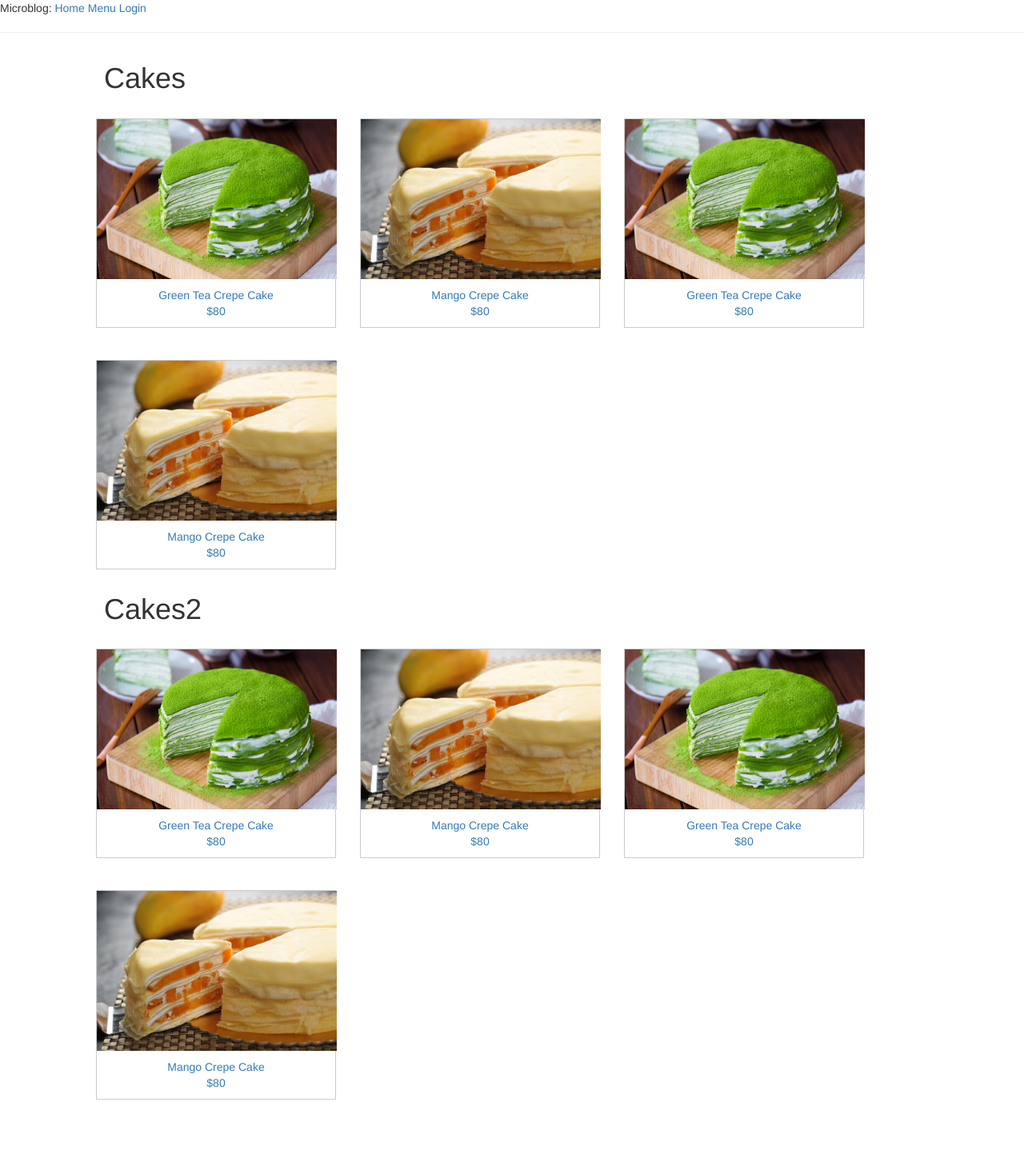
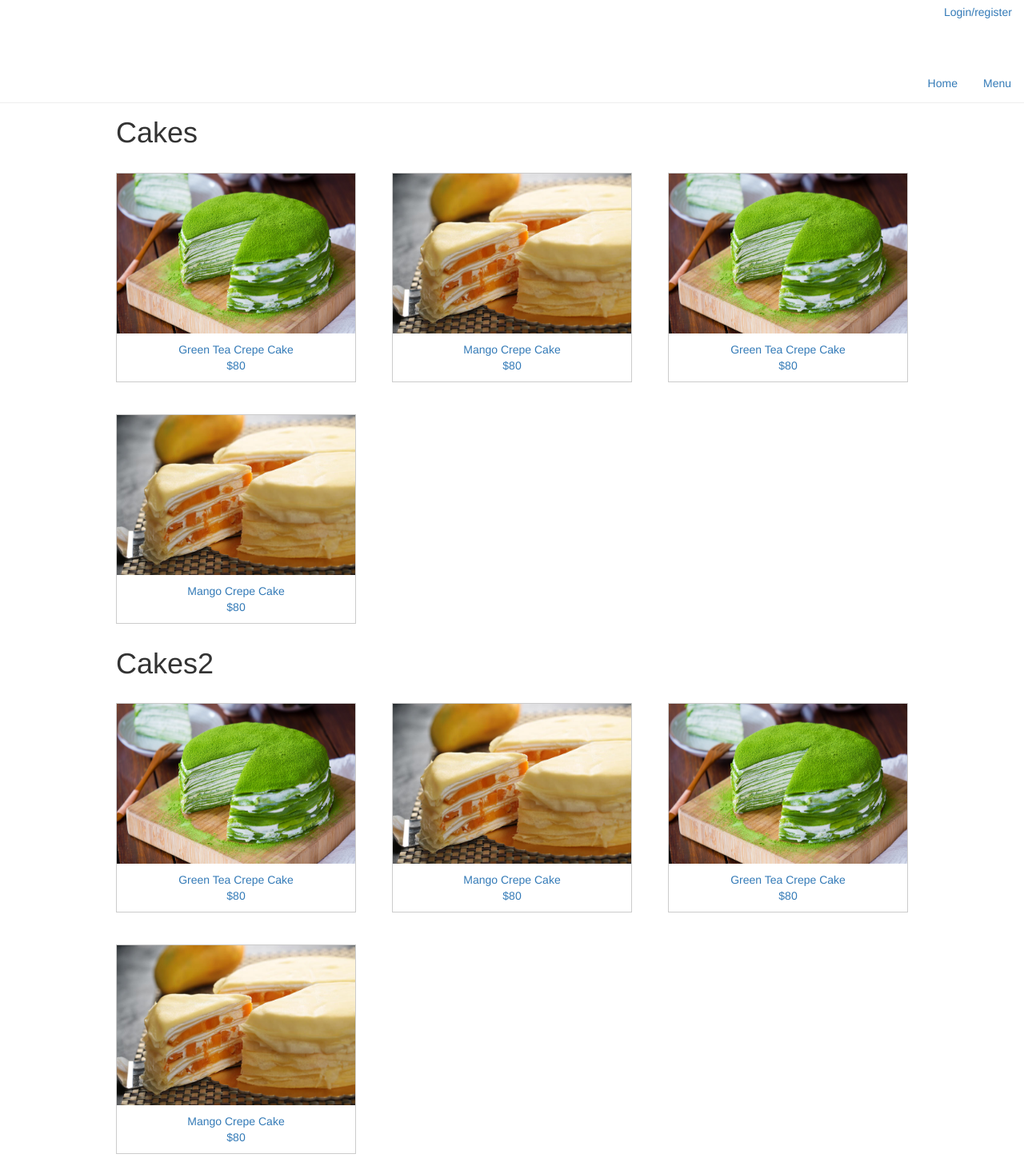
Before and after one commit to sengfung27/Python-Online-Ordering-System, a Flask app: page /menu in a window 1280 px wide. Shown: the whole page at 80% size. Before the commit the page ends 1375 px from the top, so only its background shows below. Run offline with Flask 2, Linux system fonts and the light colour scheme; some libraries are stand-ins or nearby versions.

Commit message:
add some css files

```diff
--- /dev/null
+++ b/app/static/css/base.css
@@ -0,0 +1,41 @@
+.header {
+ 	padding: 40px;
+}
+
+h1 {
+	margin: 10px 45px;
+}
+
+.nav {
+ 	overflow: hidden;
+
+}
+
+.nav a {
+ 	float: right;
+ 	display: block;
+ 	text-align: center;
+ 	padding: 14px 16px;
+ 	/*color: white;*/
+ 	text-decoration: none;
+}
+/*
+ .nav a:hover {
+ 	background-color: darkgrey;
+ }
+*/
+
+.user_login {
+ 	float: right;
+ 	position: absolute;
+ 	top: 0;
+ 	right: 0;
+ 	padding-right: 16px;
+ 	padding-top: 5px;
+ 	width: 100px;
+ 	text-align:right;
+}
+
+hr {
+	margin: 0px;
+}
--- a/app/static/css/menu.css
+++ b/app/static/css/menu.css
@@ -1,9 +1,10 @@
 .cake {
-    margin: 20px 0px 20px 30px;
+    margin: 20px 0px 20px 45px;
     border: 1px solid #ccc;
     float: left;
     width: 300px;
     display: inline;
+    overflow: auto;
 }
 
 .desc {
--- a/app/templates/base.html
+++ b/app/templates/base.html
@@ -3,6 +3,8 @@
 <title>Microblog</title>
 <head>
 	<link rel="stylesheet" href="https://maxcdn.bootstrapcdn.com/bootstrap/3.3.7/css/bootstrap.min.css" integrity="sha384-BVYiiSIFeK1dGmJRAkycuHAHRg32OmUcww7on3RYdg4Va+PmSTsz/K68vbdEjh4u" crossorigin="anonymous">
+
+	<link rel="stylesheet" type="text/css" href="{{url_for('static', filename='css/base.css')}}">
 
 <!-- Optional theme -->
 <link rel="stylesheet" href="https://maxcdn.bootstrapcdn.com/bootstrap/3.3.7/css/bootstrap-theme.min.css" integrity="sha384-rHyoN1iRsVXV4nD0JutlnGaslCJuC7uwjduW9SVrLvRYooPp2bWYgmgJQIXwl/Sp" crossorigin="anonymous">
@@ -16,21 +18,47 @@
 	{% endif %}
 </head>
 <body>
-	<div>Microblog:
-		<a href="{{ url_for('index')}}">Home</a>
-		<a href="{{ url_for('menu')}}">Menu</a>
+	<div class="header">
+
+		<div class="user_login">
 		{% if current_user.is_manager and current_user.is_authenticated %}
-		<a href="{{ url_for('special')}}">Special</a>
+		<a href="{{ url_for('special')}}">Special</a`>
 		{% endif %}
 		{% if current_user.is_anonymous %}
-		<a href="{{ url_for('login')}}">Login</a>
+		<a href="{{ url_for('login')}}">Login/register</a>
 		{% else %}
 		<a href="{{ url_for('user',username=current_user.username) }}">Profile</a>
 		<a href="{{ url_for('logout')}}">Logout</a>
 		{% endif %}
+		</div>
+
 	</div>
 
+	<!--<div>Microblog: -->
+	<div class="nav">
+		<a href="{{ url_for('menu')}}">Menu</a>
+		<a href="{{ url_for('index')}}">Home</a>
+	</div>
+
+<!--
+	<div class="user_login">
+		{% if current_user.is_manager and current_user.is_authenticated %}
+		<li><a href="{{ url_for('special')}}">Special</a`></li>
+		{% endif %}
+		{% if current_user.is_anonymous %}
+		<li><a href="{{ url_for('login')}}">Login</a></li>
+		{% else %}
+		<li><a href="{{ url_for('user',username=current_user.username) }}">Profile</a></li>
+		<li><a href="{{ url_for('logout')}}">Logout</a></li>
+		{% endif %}
+	</div>
+-->
 	<hr>
+<div id="wrapper">
+	<div class="page-wrapper" style="padding-top: 0px";>
+		<div class="container">
+			<div class="left-space" style="padding-left: 45px";>
+				<div class="inner-space" style="margin-top: 7px; min-height: 1000px";>
 	{% with messages = get_flashed_messages() %}
 	{% if messages %}
 	<ul>
@@ -45,5 +73,11 @@
 	{% block content %}
 	{% endblock %}
 
+				</div>
+			</div>
+		</div>
+	</div>
+</div>
+
 </body>
 </html>
--- a/app/templates/login.html
+++ b/app/templates/login.html
@@ -2,6 +2,8 @@
 
 {% block content %}
 	<h1>Sign In</h1>
+	<br>
+	<div class="row" style="width: 250px; margin:0 auto";>
 		<form action="" method="post">
 			{{ form.hidden_tag() }}
 			<p>
@@ -30,5 +32,5 @@
 			</p>
 		</form>
 	<p>New User? <a href="{{ url_for('register')}}">Click to Register!</a></p>
-
+</div>
 {% endblock %}
--- a/app/templates/menu.html
+++ b/app/templates/menu.html
@@ -3,13 +3,9 @@
 {% block content %}
 
 <link rel="stylesheet" type="text/css" href="{{url_for('static', filename='css/menu.css')}}">
-<div id="wrapper">
-	<div class="page-wrapper" style="padding-top: 0px";>
-		<div class="container">
-			<div class="left-space" style="padding-left: 35px; padding-right: 0px";>
-				<div class="inner-space" style="margin-top: 7px; min-height: 1000px";>
+
 					<div class="row">
-						<h1 style="margin: 10px 40px">Cakes</h1>
+						<h1>Cakes</h1>
 
 						<div class="cake">
 							<a target="_blank" href="{{ url_for('login') }}">
@@ -37,7 +33,7 @@
 					</div>
 
 					<div class="row">
-						<h1 style="margin: 10px 40px">Cakes2</h1>
+						<h1>Cakes2</h1>
 
 						<div class="cake">
 							<a target="_blank" href="{{ url_for('login') }}">
@@ -63,9 +59,4 @@
 								<div class="desc">Mango Crepe Cake <br>$80 </div></a>
 						</div>
 					</div>
-				</div>
-			</div>
-		</div>
-	</div>
-</div>
 {% endblock %}
```
Also changed, not shown: app/templates/cooks/MenuPrices.html (added, +79 -0 lines), app/templates/cooks/cook.html (+27 -5 lines), app/templates/index.html (+6 -7 lines), app.db, 2 other files.
